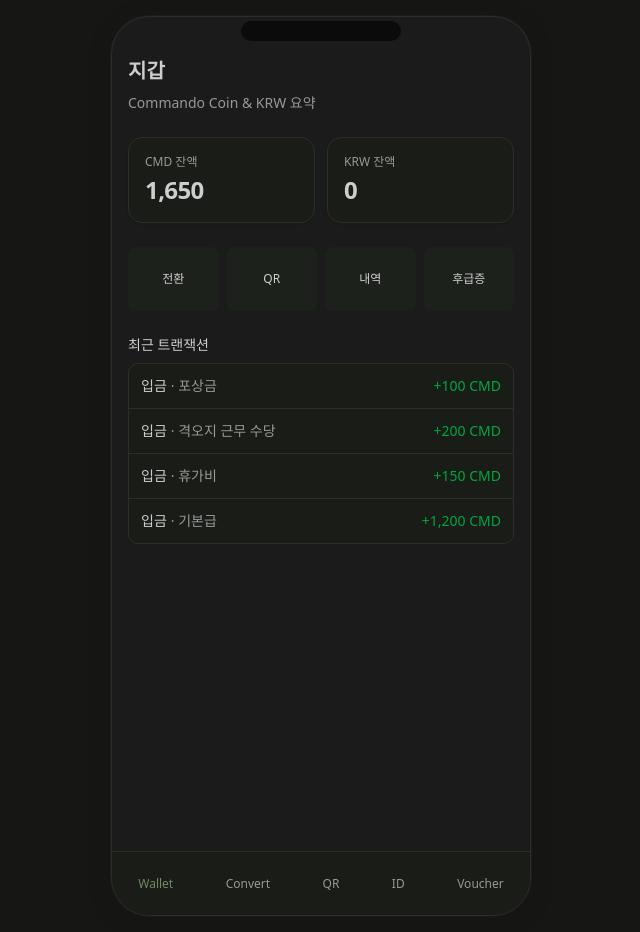
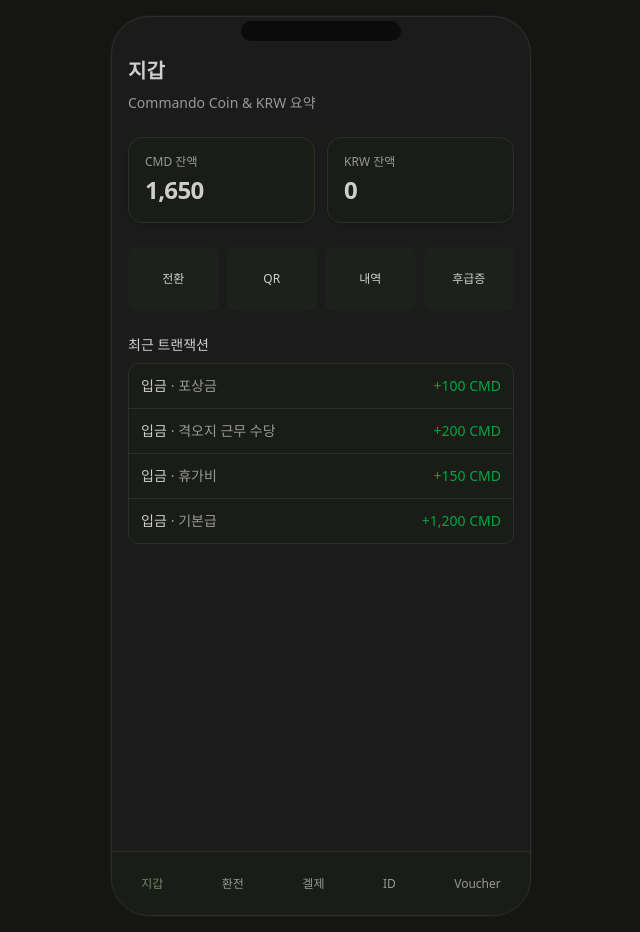
Before and after one commit to yun-sangho/commando, a Next.js app: page /wallet in a window 1280 px wide. Shown: the whole page, without its empty margins (319-959 px from the left). Built offline with nearby package versions, Linux system fonts and the light colour scheme.

Commit message:
fix: update bottom bar labels to Korean translations

```diff
--- a/app/_components/bottom-bar.tsx
+++ b/app/_components/bottom-bar.tsx
@@ -3,9 +3,9 @@ import Link from 'next/link';
 import { usePathname } from 'next/navigation';
 
 const items = [
-  { href: '/wallet', label: 'Wallet' },
-  { href: '/wallet/convert', label: 'Convert' },
-  { href: '/wallet/qr', label: 'QR' },
+  { href: '/wallet', label: '지갑' },
+  { href: '/wallet/convert', label: '환전' },
+  { href: '/wallet/qr', label: '겔제' },
   { href: '/wallet/id', label: 'ID' },
   { href: '/wallet/voucher', label: 'Voucher' }
 ];
```
